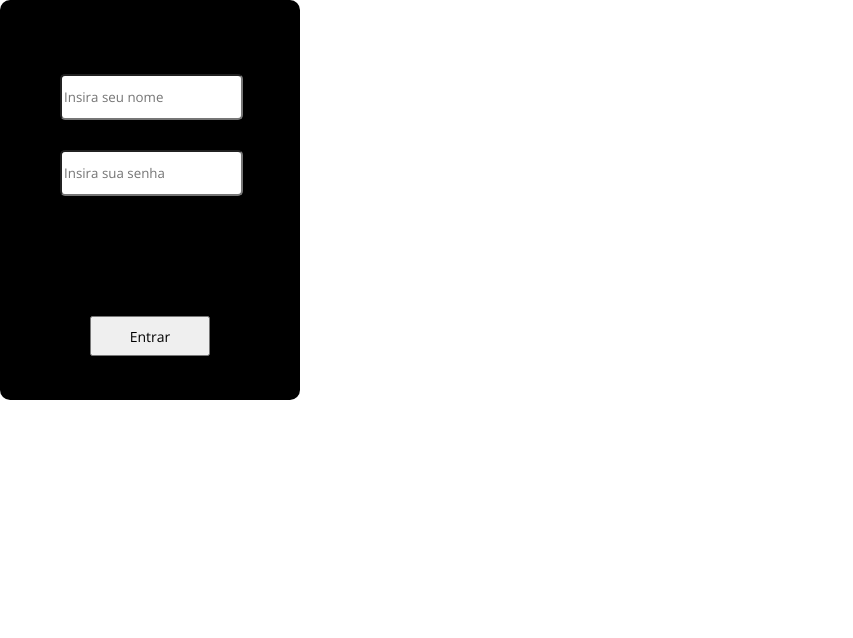
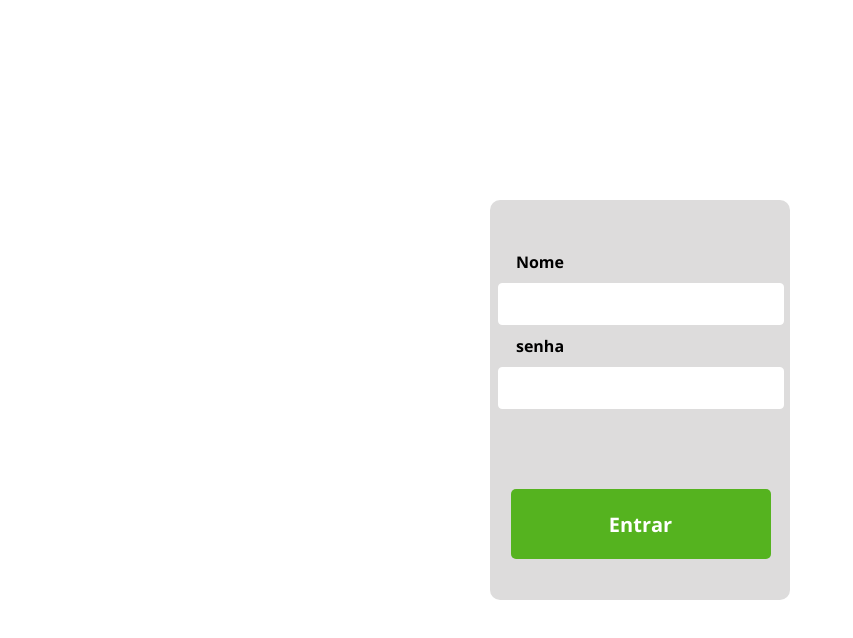
Before and after one commit to Macwdo/Macedo-Azevedo-Front, a React (Create React App) app: page /login in a window 1280 px wide. Shown: the top 638 px of the page, without its empty margins (0-853 px from the left). Built offline with nearby package versions, Linux system fonts and the light colour scheme.

Commit message:
css do login quase pronto, faltando logo

```diff
--- a/src/pages/login.jsx
+++ b/src/pages/login.jsx
@@ -2,15 +2,19 @@ import React from "react"
 
 const Login = () => {
     return (
+        <body>
         <div className="container">
             <div className='login'>
                 <div className='form'>
-                    <input className="nome" placeholder='Insira seu nome'/>
-                    <input className="senha" placeholder='Insira sua senha' type="text" />
+                    <label className="labelNome">Nome</label>
+                    <input className="nome" type='text'/>
+                    <label className="labelSenha">senha</label>
+                    <input className="senha" type="password" />
                     <button className="btn-enviar"  onClick={pegarDados}>Entrar</button>
                 </div>
             </div>
         </div>
+        </body>
     )
 
     async function pegarDados (){
--- a/src/style.scss
+++ b/src/style.scss
@@ -5,6 +5,16 @@ $modal-background: rgba(0, 0, 0, 0.8);
 $modal-grey: #D9D9D9;
 
 .app{
+
+    body{/*body da página de login
+        dificil resolver isso aqui
+        */
+        width: 100vw;
+        height: 100vh;
+        display: flex;
+        justify-content: center;
+        align-items: center;
+    }
     display: flex;
     justify-content: center;
     font-family: "Roboto";
@@ -95,13 +105,14 @@ $modal-grey: #D9D9D9;
     }
 
     .login{
-        background-color: rgb(0, 0, 0);
+        background-color: rgb(221, 220, 220);
         display: flex;
         align-items: center;
         justify-content: center;
         border-radius: 10px;
         width: 300px;
         height: 400px;
+        margin: auto;
 
         .form{
             display: flex;
@@ -111,29 +122,58 @@ $modal-grey: #D9D9D9;
         }
 
         .nome, .senha{
-            height: 40px;
-        }
+                border: none;
+                width: 260px;
+                height: 24px;
+                font-size: 16px;
+                border: 1px solid rgb(255, 255, 255);
+                border-radius: 4px;
+                padding: 8px 12px;
+                margin-left: 1px;
+              }
 
         .btn-enviar{
             display: flex;
-            margin-top: 120px;
-            margin-left: 90px;
-            height: 40px;
-            width: 120px;
+            margin-top: 80px;
+            margin-left: 14px;
+            height: 70px;
+            width: 260px;
             align-items: center;
             justify-content: center;
             font-size: 14px;
+            background-color: #55b31f;
+            color: white;
+            border: none;
+            border-radius: 5px;
+            font-size: 20px;
+            font-weight: bold;
         }
 
         .btn-enviar:hover{
-            background-color: bisque;
+            background-color: #53a325;
             cursor: pointer;
         }
 
-        input{
-            margin-left: 60px;
-            margin-top: 30px;
+          label {
+            display: flex;
+            align-items: center;
+            justify-content: center;
+            margin-top: 10px;
+          }
+
+          input {
+            margin-top: 10px;
             border-radius: 5px;
-        }
+          }
+
+          .labelNome {
+            margin-left: -200px;
+            font-weight: bold;
+          }
+
+          .labelSenha {
+            margin-left: -200px;
+            font-weight: bold;
+          }
     }
 }
```
